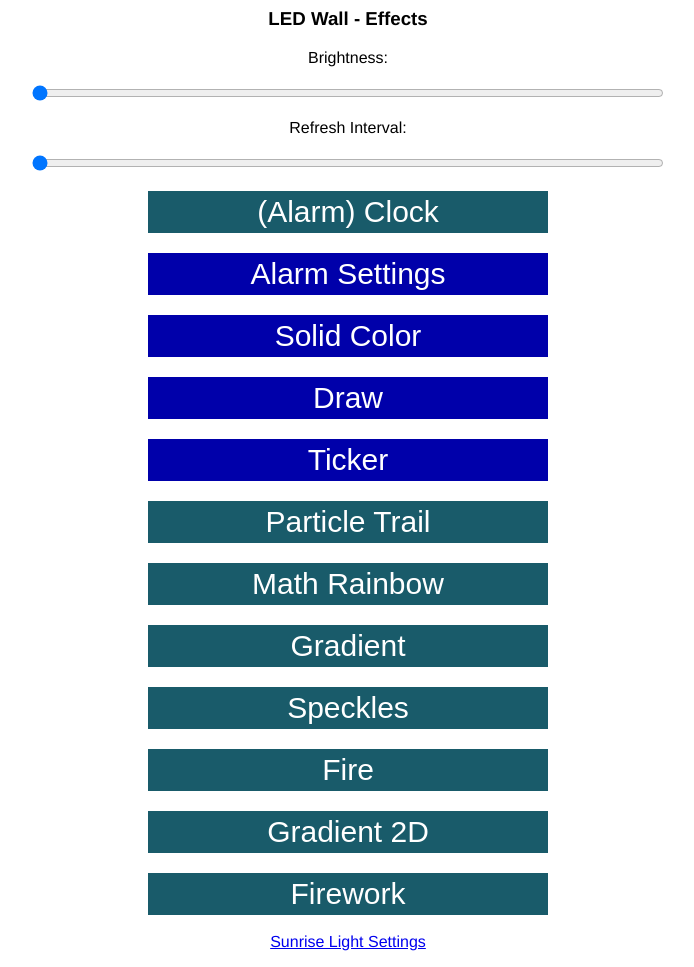
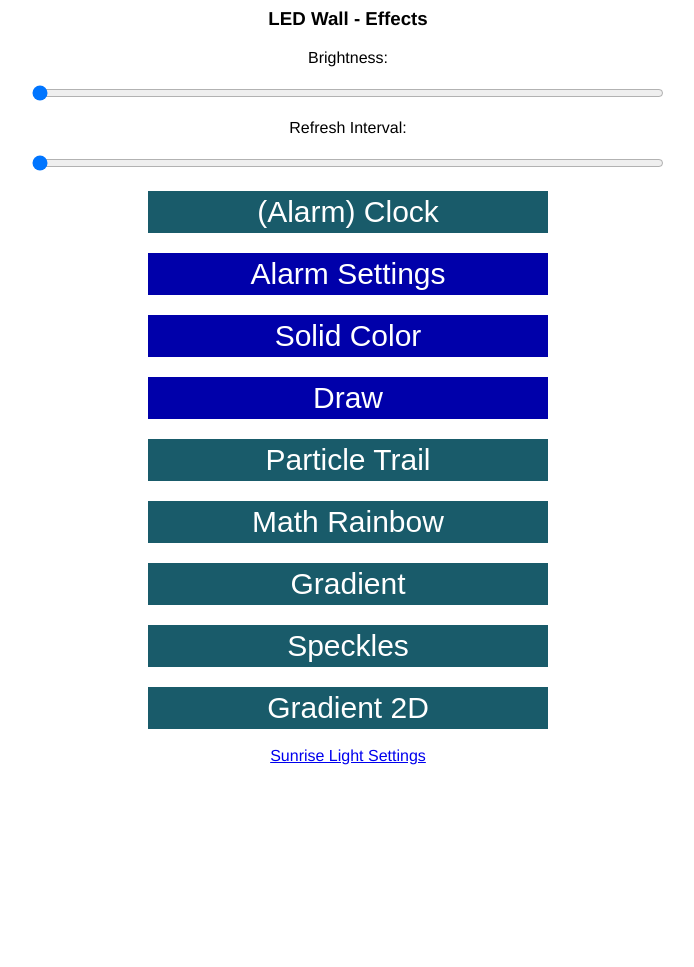
Before and after one commit to mpsdskd/LEDWall, a plain HTML site: page LED_round_clock/data/root.html in a window 1280 px wide. Shown: the whole page, without its empty margins (292-986 px from the left). After the commit the page ends 800 px from the top, so only its background shows below. Drawn offline with Linux system fonts and the light colour scheme.

Commit message:
Really initial commit

```diff
--- a/LED_wall/data/root.html
+++ b/LED_round_clock/data/root.html
@@ -16,13 +16,13 @@
 <p><a href="sunrise"><button class="button button2">Alarm Settings</button></a></p>
 <p><a href="solid"><button class="button button2">Solid Color</button></a></p>
 <p><a href="cc"><button class="button button2">Draw</button></a></p>
-<p><a href="9"><button class="button button2">Ticker</button></a></p>
+<!--<p><a href="9"><button class="button button2">Ticker</button></a></p>-->
 <p><a href="1"><button class="button">Particle Trail</button></a></p>
 <p><a href="2"><button class="button">Math Rainbow</button></a></p>
 <p><a href="3"><button class="button">Gradient</button></a></p>
 <p><a href="4"><button class="button">Speckles</button></a></p>
-<p><a href="5"><button class="button">Fire</button></a></p>
+<!--<p><a href="5"><button class="button">Fire</button></a></p>-->
 <!--<p><a href="6"><button class="button">Swirl</button></a></p>-->
 <p><a href="7"><button class="button">Gradient 2D</button></a></p>
-<p><a href="8"><button class="button">Firework</button></a></p>
+<!--<p><a href="8"><button class="button">Firework</button></a></p>-->
 <p><a href="sunrise.json">Sunrise Light Settings</a></p>
```
Also changed, not shown: LED_round_clock/alarm.html (renamed from LED_wall/alarm.html), LED_round_clock/data/backhome.html (renamed from LED_wall/data/backhome.html), LED_round_clock/data/color-selector.html (renamed from LED_wall/data/color-selector.html), LED_round_clock/data/jscolor.js (renamed from LED_wall/data/jscolor.js), LED_round_clock/data/root.js (renamed from LED_wall/data/root.js), LED_round_clock/data/textinput.html (renamed from LED_wall/data/textinput.html), 22 other files.
